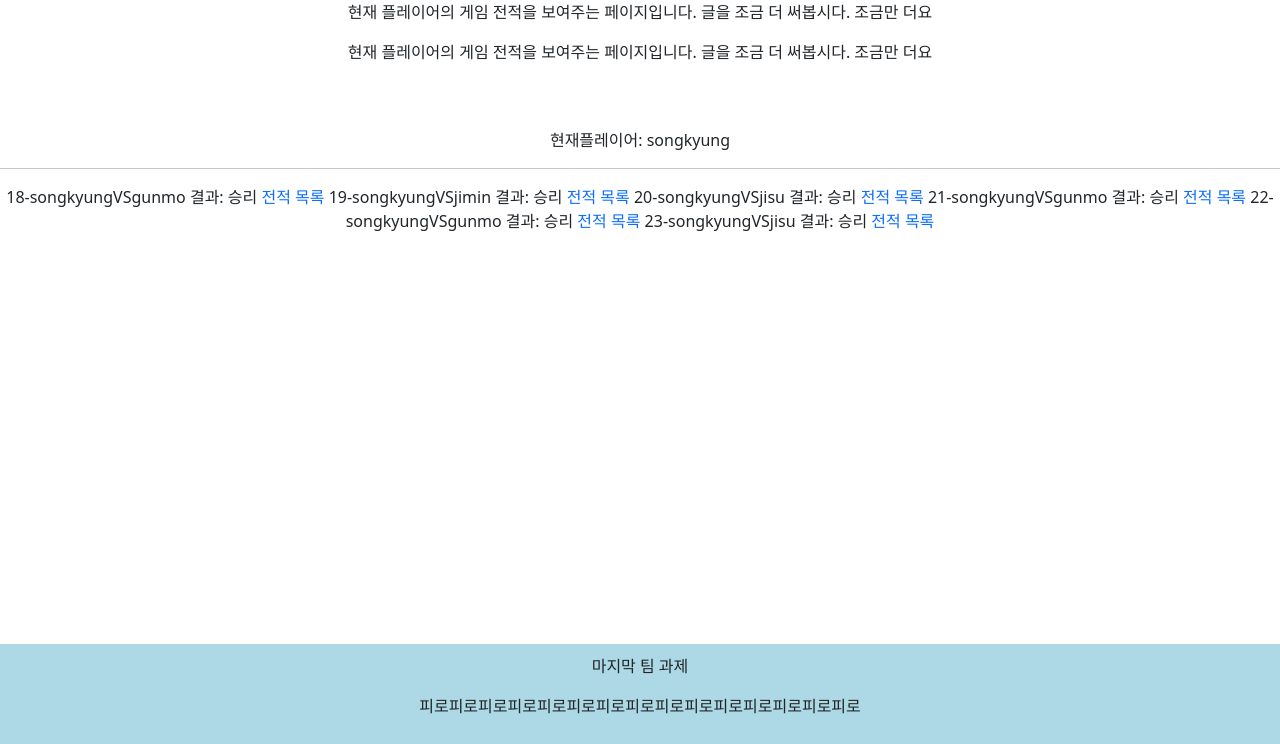
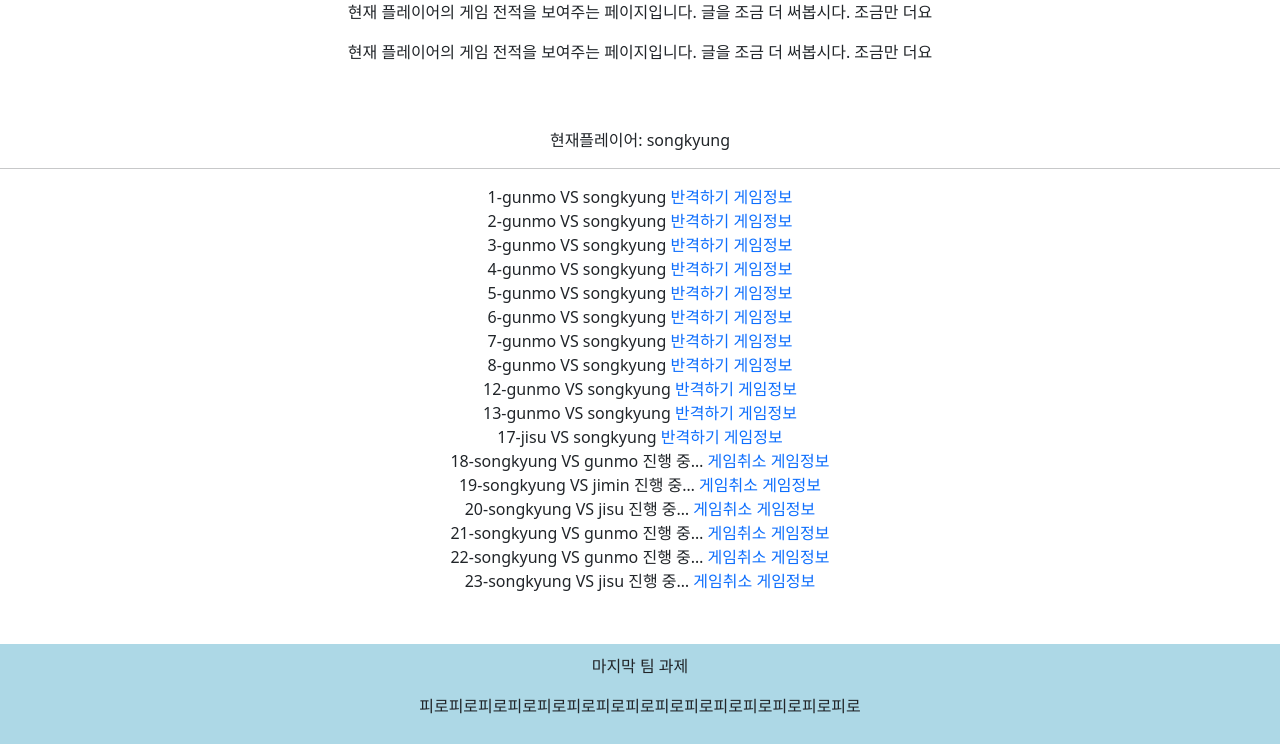
Before and after one commit to jimin-kiim/Piro15_CardGame_04, a Django app: page /gamelist/ in a window 1280 px wide. Shown: the part 56-800 px from the top of the page. Run offline with Django 3.2, Linux system fonts and the light colour scheme; a user stored in the database is signed in; data comes from the database, SQL or seed files in the repository; both versions use the stored data as it was after the commit; some libraries are stand-ins or nearby versions.

Commit message:
[Edit] gamelist.html

```diff
--- a/PiroCardGame/users/templates/users/gamelist.html
+++ b/PiroCardGame/users/templates/users/gamelist.html
@@ -13,32 +13,36 @@
 <hr>
 
 {% for game in games %}
-    <!-- 도전자 vs 상대방-->
-    {{ game.pk }}-{{ game.challenger }}VS{{ game.opponent }}
+    <div>
+    {%if game.status %} <!--게임 진행중 (status==1) -->
 
+        {% if game.challenger_id == user.id %}
+            {{ game.pk }}-{{ game.challenger }} VS {{ game.opponent }}
+            진행 중…
+            <a href="{% url 'users:delete' game.pk %}">게임취소</a>
+            <a href="{% url 'users:gameinfo' %}">게임정보</a>
+        {% else %}
+        {% endif %}
 
-    <!--게임상태-->
-    {%if game.status %} <!--게임 끝 (status==1) -->
+        {% if game.opponent_id == user.id %}
+            {{ game.pk }}-{{ game.challenger }} VS {{ game.opponent }}
+            <a href="">반격하기</a>
+            <a href="{% url 'users:gameinfo' %}">게임정보</a>
+        {% else %}
+        {% endif %}
 
+    {% else %} <!--게임 끝 (status==0) -->
         {%if game.result %} <!--게임 승 (result==1) -->
             결과: 승리
+            <a href="{% url 'users:gameinfo' %}">게임정보</a>
         {% else %} <!--게임 패-->
             결과: 패배
-        {% endif %}
-
-    {% else %} <!--게임 진행중 (status==0) -->
-            <br>
-            <form action="" method="post">
-                <a href="{% url 'users:gamelist' %}">게임취소</a>
-            </form>
-            <a href="{% url 'users:counterattack' %}">반격하기</a>
-
+            <a href="{% url 'users:gameinfo' %}">게임정보</a>
         {% endif %}
 
 
-    <!--게임정보버튼-->
-    <a href="{% url 'users:gamelist' %}">전적 목록</a>
-
+    {% endif %}
+    </div>
 
 {% endfor %}
 {% endblock %}
--- a/PiroCardGame/users/urls.py
+++ b/PiroCardGame/users/urls.py
@@ -11,4 +11,5 @@ urlpatterns = [
     path('attack/', views.attack, name="attack"), #게임하기 버튼 누르면 가는 곳
     path('gameinfo/', views.gameinfo, name="gameinfo"), #게임정보 버튼 누르면 가는 곳
     path('ranking/', views.ranking, name="ranking"),
+    path('<int:pk>/delete/', views.delete, name="delete"),
 ]
--- a/PiroCardGame/users/views.py
+++ b/PiroCardGame/users/views.py
@@ -6,7 +6,6 @@ from django.urls import reverse
 from .models import User
 from .models import Game
 import random
-from django.db.models import Q
 
 from django.contrib.auth.models import User as U
 # from . import forms
@@ -50,8 +49,8 @@ def gameinfo(request, pk):
 
 def gamelist(request):
     user = request.user #로그인 된 사람
-    games = Game.objects.filter(Q(challenger_id=user.id) or Q(opponent_id=user.id)) #game 모델
-    ctx={'games':games}
+    games = Game.objects.all() #game 모델
+    ctx={'user':user,'games':games}
 
     return render(request, "users/gamelist.html",ctx)
 
@@ -95,3 +94,8 @@ def ranking(request):
         'users':users
     }
     return render(request, "users/ranking.html", ctx)
+
+def delete(request,pk):
+    game=Game.objects.get(id=pk)
+    game.delete()
+    return redirect('users:gamelist')
```
Also changed, not shown: PiroCardGame/db.sqlite3. Lines whose indentation alone changed are shown as unchanged.
